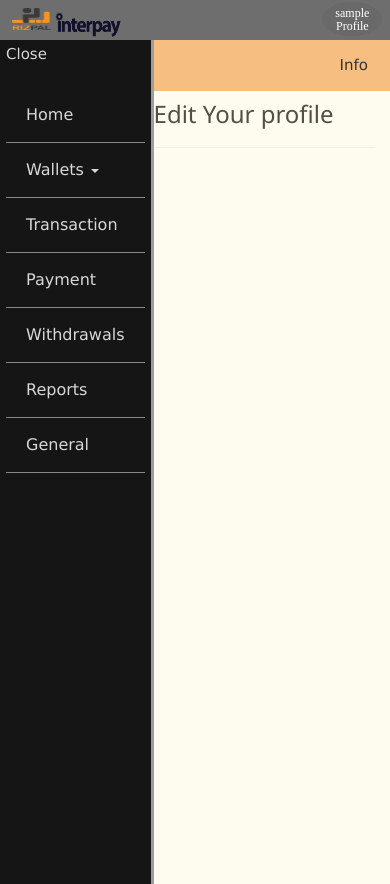
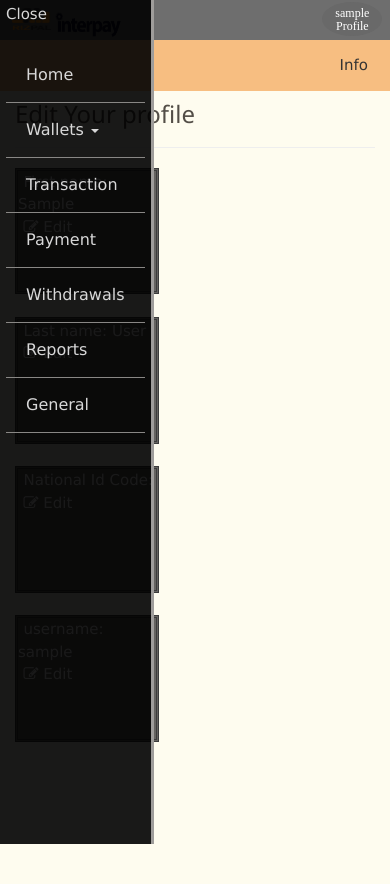
Before and after one commit to kahihia/OnlineSite, a Django app: page /edit/ in a window 390 px wide, after a click that opens the changed part. After the commit the page ends 844 px from the top, so only its background shows below. Run offline with Django 3.2, Linux system fonts and the light colour scheme; the visitor is signed in with stand-in values (Sample User, id 1); some libraries are stand-ins or nearby versions.

Commit message:
change menu bar - To do : the responsive tests have to be changed

```diff
--- a/interpay/static/interpay/css/base.css
+++ b/interpay/static/interpay/css/base.css
@@ -69,13 +69,23 @@
 
 #sidebar {
     width: 15%;
-    background: #151515 repeat-y 50%;
+    background-color: rgb(0,0,0);
+    background-color: rgba(0,0,0, 0.9);
     border-right: 3px solid #9F9D9B;
     height: 100%;
     box-sizing: border-box;
    -moz-box-sizing: border-box;
 }
+ #demoo {
 
+     height: 100%;
+     width: 0;
+    position: fixed;
+    z-index: 1;
+    top: 0;
+    left: 0;
+    transition: 0.5s;"
+ }
 
 #sidebar-entries {
     list-style-type: none;
--- a/templates/interpay/base.html
+++ b/templates/interpay/base.html
@@ -72,7 +72,7 @@
                 if (x.className.indexOf("w3-show") == -1) {
                     x.className += " w3-show"
                     y.style.display = "none"
-                    z.style.display = "none"
+
                 }
                 else {
                     x.className = x.className.replace(" w3-show", "");
@@ -83,7 +83,7 @@
                 $("#close").click(function(){
                     $("#closeall").hide();
                     $("#sidebar1").show();
-                    $("#cont-body").show();
+
                 });
 
             });
@@ -262,11 +262,11 @@
 
 
     <div id="closeall">
-        <nav id="demoo" class="w3-hide w3-hide-large w3-hide-medium w3-collapse">
+        <nav id="demoo" class=" overlay w3-hide w3-hide-large w3-hide-medium w3-collapse">
           {% ifequal LANGUAGE_CODE 'en-gb' %}
             <div id="sidebar" class="pull-left w3-table w3-animate-left">
            {% else %}
-           <div id="sidebar" class="pull-right w3-table w3-animate-right">
+           <div id="sidebar" class="pull-right  w3-table w3-animate-right">
            {% endifequal %}
                 <div  id="sidebar-content">
                     <ul id="sidebar-entries">
```
Also changed, not shown: interpay/tests.py (+4 -4 lines).
